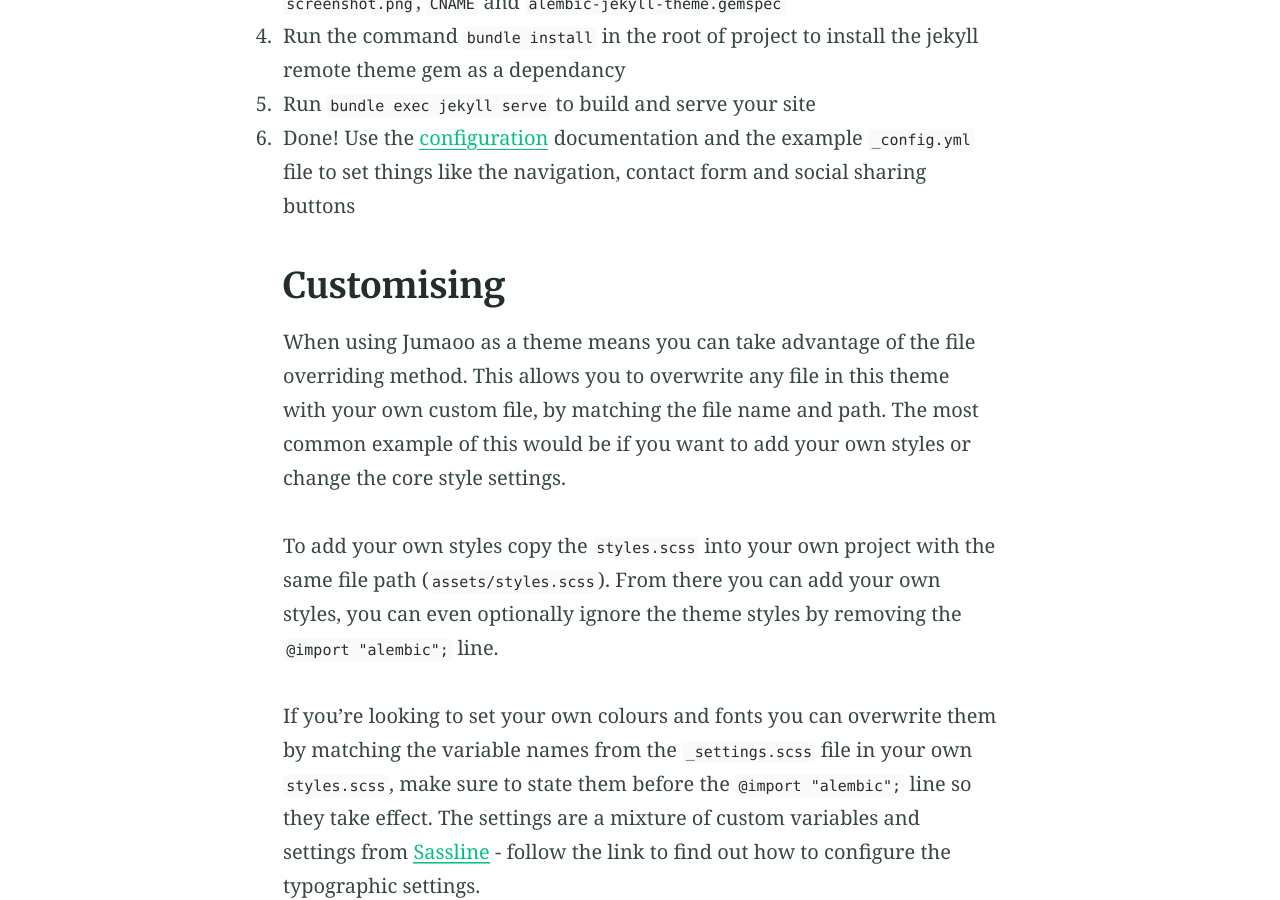
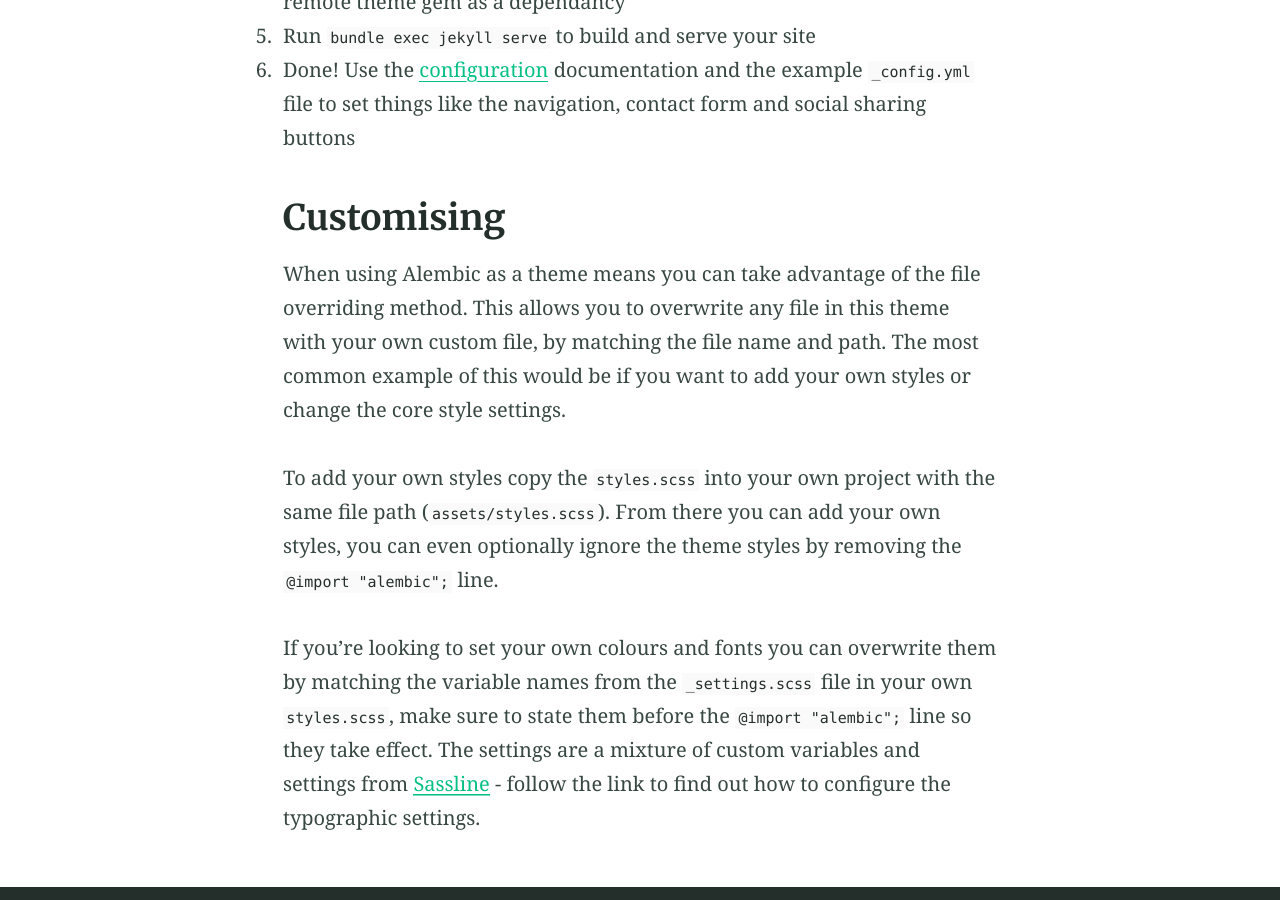
Before and after one commit to jumaoo/jumaoo.github.io, a Jekyll site: the page built from index.md, in a window 1280 px wide and 900 px high, scrolled down 4417 px. Built offline with Jekyll 4.4.1, drawn with Linux system fonts in a browser that asks for light colours.

Commit message:
Update index.md

```diff
--- a/index.md
+++ b/index.md
@@ -88,7 +86,7 @@ _(deprecated, not recommended)_
 
 ## Customising
 
-When using Jumaoo as a theme means you can take advantage of the file overriding method. This allows you to overwrite any file in this theme with your own custom file, by matching the file name and path. The most common example of this would be if you want to add your own styles or change the core style settings.
+When using Alembic as a theme means you can take advantage of the file overriding method. This allows you to overwrite any file in this theme with your own custom file, by matching the file name and path. The most common example of this would be if you want to add your own styles or change the core style settings.
 
 To add your own styles copy the [`styles.scss`](https://github.com/daviddarnes/alembic/blob/master/assets/styles.scss) into your own project with the same file path (`assets/styles.scss`). From there you can add your own styles, you can even optionally ignore the theme styles by removing the `@import "alembic";` line.
 
```
Also changed, not shown: other parts of index.md (+0 -2 lines).
